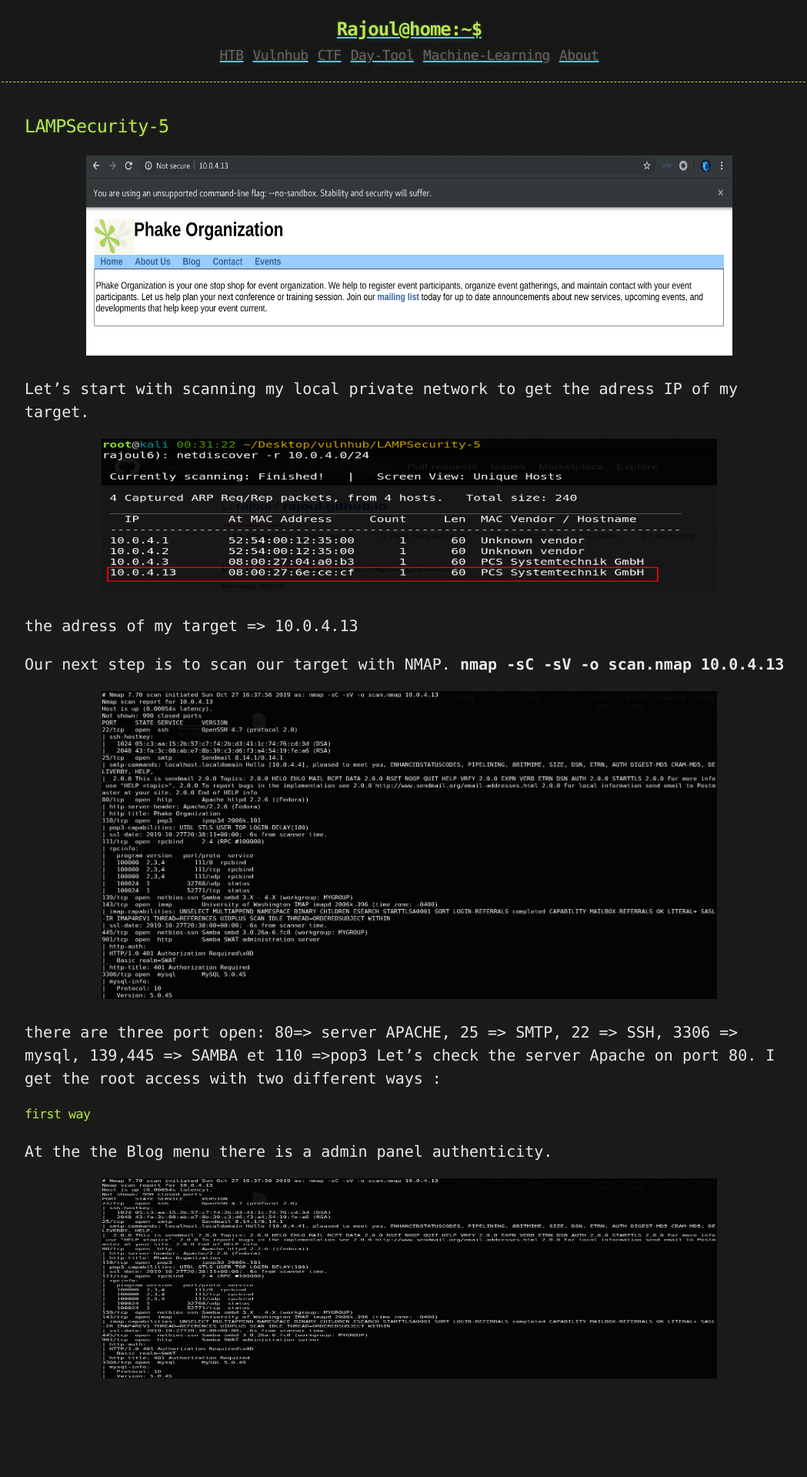
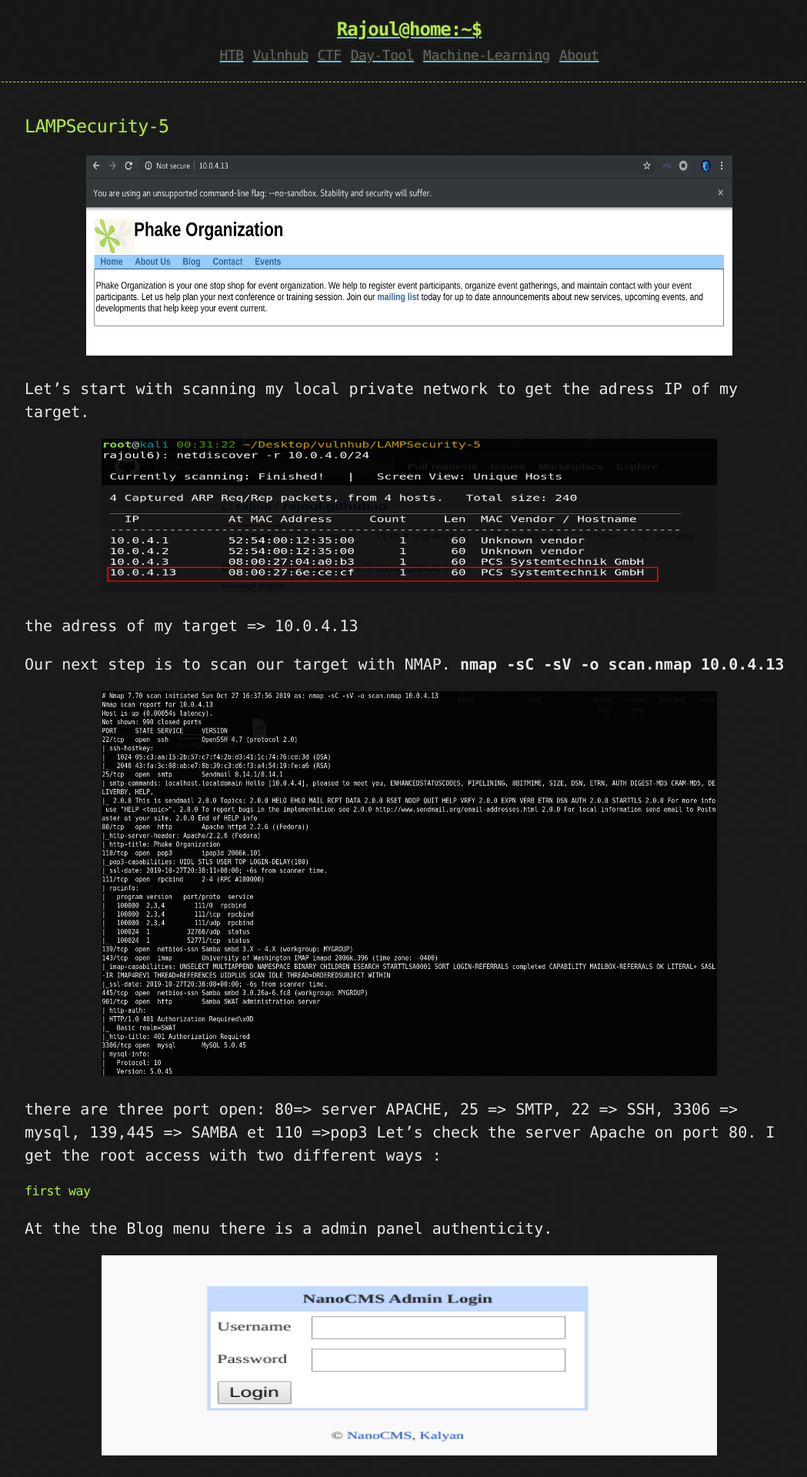
Before and after one commit to rajoul/rajoul.github.io, a Jekyll site: the page built from my_write_up/LAMPSecurity-5.md, in a window 1280 px wide. Shown: the whole page at 77% size, without its empty margins (108-1157 px from the left). Built offline with Jekyll 4.4.1, drawn with Linux system fonts in a browser that asks for light colours; our own code applies the rules of GitHub Pages for plain Markdown files; before the commit the page ends 1819 px from its top, so only the background shows below that.

Commit message:
Update LAMPSecurity-5.md

```diff
--- a/my_write_up/LAMPSecurity-5.md
+++ b/my_write_up/LAMPSecurity-5.md
@@ -11,7 +11,7 @@
 Our next step is to scan our target with NMAP.
 **nmap -sC -sV -o scan.nmap 10.0.4.13**
 <p align="center">
-  <img src="https://rajoul.github.io/my_write_up/image/LAMPSecurity-5/scan.png" width="800" height="400">
+  <img src="https://rajoul.github.io/my_write_up/image/LAMPSecurity-5/scan.png" width="800" height="500">
 </p>
 there are three port open: 80=> server APACHE, 25 => SMTP, 22 => SSH, 3306 => mysql, 139,445 => SAMBA et 110 =>pop3
 Let's check the server Apache on port 80.
@@ -19,5 +19,5 @@
 ##### first way
 At the the Blog menu there is a admin panel authenticity.
 <p align="center">
-  <img src="https://rajoul.github.io/my_write_up/image/LAMPSecurity-5/scan.png" width="800" height="260">
+  <img src="https://rajoul.github.io/my_write_up/image/LAMPSecurity-5/admin_panel.png" width="800" height="260">
 </p>
```
